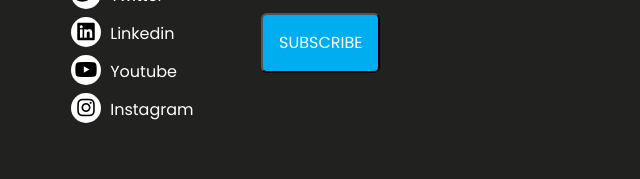
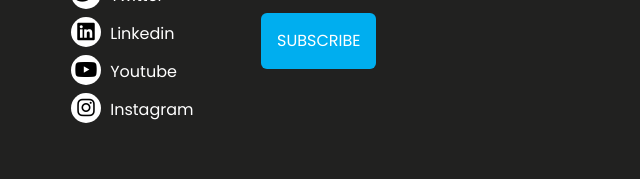
Before and after one commit to ahmed-magdee/Potoub-Template, a plain HTML site: page index.html in a window 1280 px wide. Shown: the part 3556-3735 px from the top of the page, 581-1221 px from the left. Drawn offline with Linux system fonts and the light colour scheme.

```diff
--- a/index.html
+++ b/index.html
@@ -412,7 +412,7 @@
                     placeholder="Enter Your Email"
                   />
                   <input
-                    class="p-3 rounded-2 transition-5 text-uppercase"
+                    class="p-3 rounded-2 transition-5 text-uppercase border-0"
                     type="submit"
                     value="subscribe"
                   />
```
Also changed, not shown: images/template/About-us.png (added), images/template/contact.png (added), images/template/customize.png (added), images/template/how it works.png (added), images/template/landing.png (added), images/template/link-address.png (added), 1 other file.
